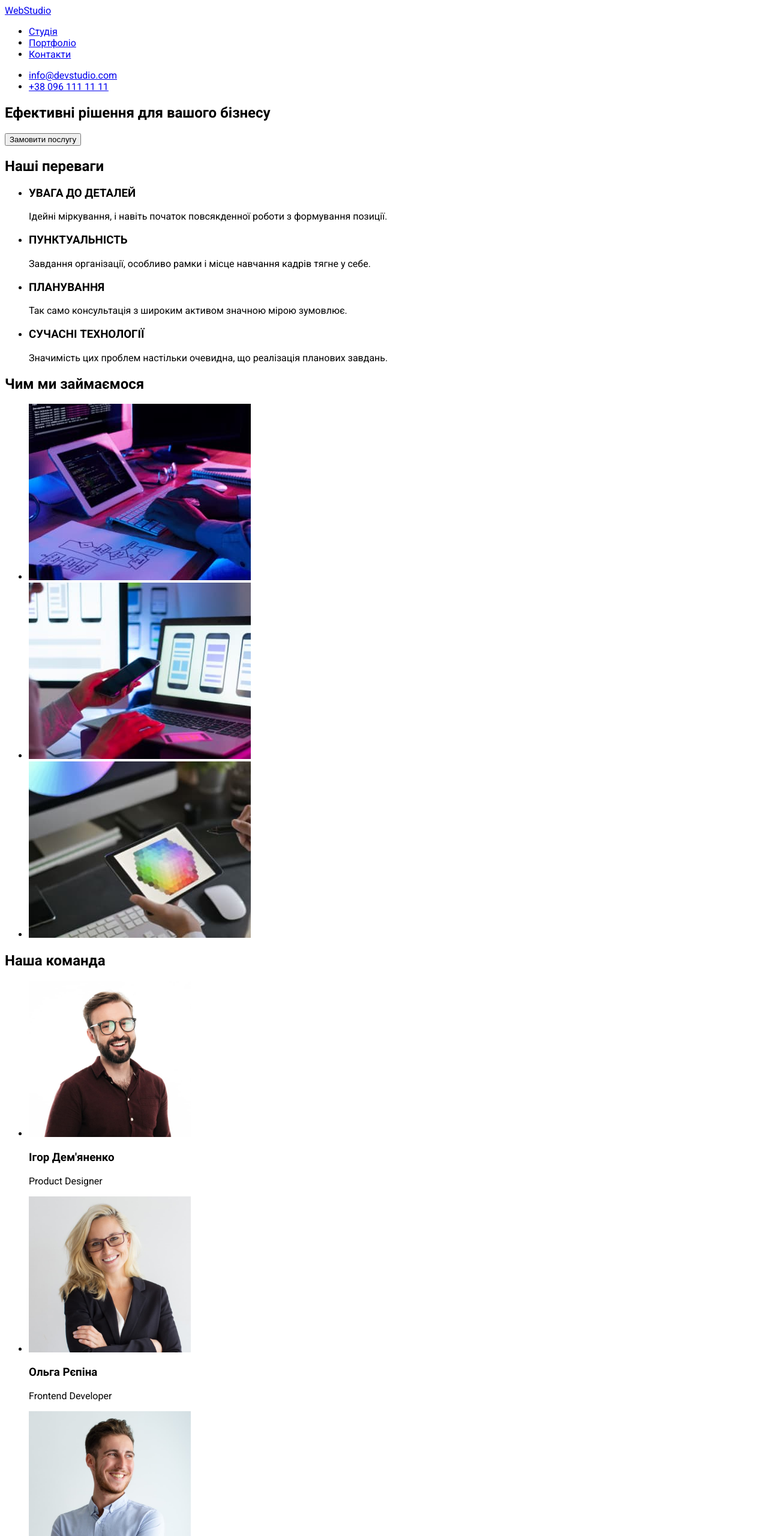
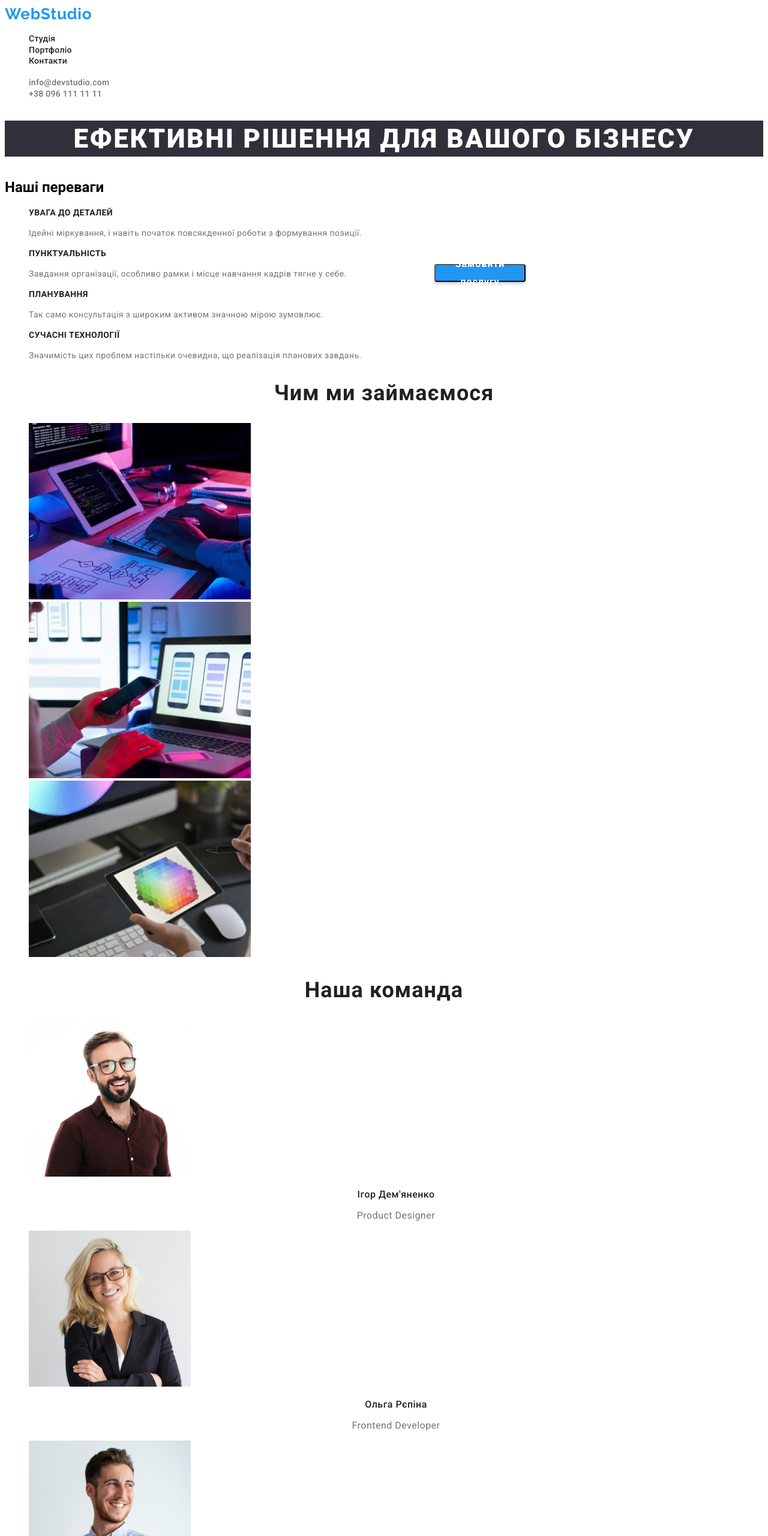
Before and after one commit to VitalinoOOO/goit-markup-hw-02, a plain HTML site: page index.html in a window 1280 px wide. Shown: the top 2560 px of the page at 60% size. Drawn offline with Linux system fonts and the light colour scheme; files whose address does not match are found by name.

Commit message:
css start

```diff
--- a/css/styles.css
+++ b/css/styles.css
@@ -1,3 +1,187 @@
 body {
     font-family: 'roboto';
 }
+.list {
+    list-style:none
+}
+.link {
+text-decoration: none
+}
+
+
+.header-logo {
+    font-family: 'Raleway';
+    font-weight: 700;
+    font-size: 26px;
+    line-height: 1.19;
+    letter-spacing: 0.03em;
+    color: #2196F3;
+}
+.header-item {
+    font-weight: 500;
+    font-size: 14px;
+    line-height: 1.33;
+    letter-spacing: 0.02em;
+    color: #212121;
+}
+.header-link {
+font-weight: 500;
+font-size: 14px;
+line-height: 16px;
+letter-spacing: 0.02em;
+color: #212121;
+}
+.header-link:hover,
+.header-link:focus
+{
+    color: #2196F3
+    ;
+}
+.mail{
+font-weight: 500;
+font-size: 14px;
+line-height: 16px;
+letter-spacing: 0.02em;
+color: #757575;
+}
+.tel{
+font-weight: 500;
+font-size: 14px;
+line-height: 16px;
+letter-spacing: 0.02em;
+color: #757575;
+}
+
+
+.mail:hover,
+.tel:hover,
+.mail:focus,
+.tel:focus
+{
+    color: #2196F3;
+}
+.title {
+font-weight: 900;
+font-size: 44px;
+line-height: 60px;
+text-align: center;
+letter-spacing: 0.06em;
+text-transform: uppercase;
+color: #FFFFFF;
+}
+.hero {
+    background-color: #2F303A;
+}
+.hero-btn {
+position: absolute;
+width: 152px;
+height: 30px;
+left: 724px;
+top: 440px;
+font-family: 'Roboto';
+font-style: normal;
+font-weight: 700;
+font-size: 16px;
+line-height: 30px;
+/* identical to box height, or 188% */
+display: flex;
+align-items: center;
+text-align: center;
+letter-spacing: 0.06em;
+color: #FFFFFF;
+background: #2196F3;
+box-shadow: 0px 4px 4px rgba(0, 0, 0, 0.15);
+border-radius: 4px;
+cursor: pointer;
+}
+.descr-title {
+font-weight: 700;
+font-size: 14px;
+line-height: 16px;
+letter-spacing: 0.03em;
+text-transform: uppercase;
+color: #212121;
+}
+.descr-p {
+    font-weight: 400;
+font-size: 14px;
+line-height: 24px;
+letter-spacing: 0.03em;
+color: #757575;
+}
+.pre-foter-title {
+font-weight: 700;
+font-size: 36px;
+line-height: 42px;
+text-align: center;
+letter-spacing: 0.03em;
+color: #212121;
+}
+.footer-title {
+font-weight: 700;
+font-size: 36px;
+line-height: 42px;
+text-align: center;
+letter-spacing: 0.03em;
+color: #212121;
+}
+.name {
+    font-weight: 500;
+font-size: 16px;
+line-height: 19px;
+text-align: center;
+letter-spacing: 0.03em;
+color: #212121;
+}
+.position {
+    font-weight: 400;
+font-size: 16px;
+line-height: 19px;
+text-align: center;
+letter-spacing: 0.03em;
+color: #757575;
+}
+.footer {
+    background-color: #2F303A;
+}
+.footer-logo {
+font-family: 'Raleway';
+font-style: normal;
+font-weight: 700;
+font-size: 26px;
+line-height: 31px;
+letter-spacing: 0.03em;
+color: #2196F3;
+}
+.footer-map {
+    font-weight: 400;
+    font-size: 14px;
+    line-height: 24px;
+    /* or 171% */
+
+    letter-spacing: 0.03em;
+
+    color: #FFFFFF;
+}
+.footer-mail {
+    font-weight: 400;
+font-size: 14px;
+line-height: 24px;
+letter-spacing: 0.03em;
+color: rgba(255, 255, 255, 0.6);
+}
+.footer-tel {
+    font-weight: 400;
+font-size: 14px;
+line-height: 24px;
+letter-spacing: 0.03em;
+color: rgba(255, 255, 255, 0.6);
+}
+.footer-map:hover,
+.footer-mail:hover,
+.footer-tel:hover,
+.footer-map:focus,
+.footer-mail:focus,
+.footer-tel:focus {
+    color: #2196F3;
+}
--- a/index.html
+++ b/index.html
@@ -11,87 +11,87 @@
     <link rel="stylesheet" href="./css/styles.css"/>
 </head>
 <body>
-    <header class="header">
-            <a href="#"  class="header-logo"> WebStudio </a>
+    <header class="header list">
+            <a href="#"  class="header-logo link"> WebStudio</a>
         <nav>
-        <ul class="header-list">
-            <li class="header-item"> <a class="header-link" href="#">Студія</a> </li>
-            <li class="header-item"> <a class="header-link" href="#">Портфоліо</a></li>
-            <li class="header-item">  <a class="header-link" href="#">Контакти</a></li>
+        <ul class="header-list list">
+            <li class="header-item"> <a class="header-link link" href="#">Студія</a> </li>
+            <li class="header-item"> <a class="header-link link" href="#">Портфоліо</a></li>
+            <li class="header-item">  <a class="header-link link" href="#">Контакти</a></li>
         </ul>
     </nav>
-    <ul>
-        <li><a href="mailto:info@devstudio.com">info@devstudio.com</a> </li>
-        <li><a href="tel:+380961111111">+38 096 111 11 11</a></li>
+    <ul class="header-contact list">
+        <li><a class="mail link" href="mailto:info@devstudio.com">info@devstudio.com</a> </li>
+        <li><a class="tel link" href="tel:+380961111111">+38 096 111 11 11</a></li>
     </ul>
     </header>
     <main>
-        <section>
-            <h1>Ефективні рішення для вашого бізнесу</h1>
-            <button type="button">Замовити послугу</button>
+        <section class="hero">
+            <h1 class="title">Ефективні рішення для вашого бізнесу</h1>
+            <button class="hero-btn" type="button">Замовити послугу</button>
         </section>
-        <section>
+        <section class="descr">
             <h2>Наші переваги</h2>
             <ul>
-                <li>
-              <h3>УВАГА ДО ДЕТАЛЕЙ</h3>
-              <p>Ідейні міркування, і навіть початок повсякденної роботи з формування позиції.</p>
+                <li class="list link">
+              <h3 class="descr-title">УВАГА ДО ДЕТАЛЕЙ</h3>
+              <p class="descr-p">Ідейні міркування, і навіть початок повсякденної роботи з формування позиції.</p>
             </li>
-            <li>
-              <h3>ПУНКТУАЛЬНІСТЬ</h3>
-              <p>Завдання організації, особливо рамки і місце навчання кадрів тягне у себе.</p>
+            <li class="list link">
+              <h3 class="descr-title">ПУНКТУАЛЬНІСТЬ</h3>
+              <p class="descr-p">Завдання організації, особливо рамки і місце навчання кадрів тягне у себе.</p>
             </li>
-            <li>
-              <h3>ПЛАНУВАННЯ</h3>
-              <p>Так само консультація з широким активом значною мірою зумовлює.</p>
+            <li class="list link">
+              <h3 class="descr-title">ПЛАНУВАННЯ</h3>
+              <p class="descr-p">Так само консультація з широким активом значною мірою зумовлює.</p>
             </li>
-            <li>
-              <h3>СУЧАСНІ ТЕХНОЛОГІЇ</h3>
-              <p>Значимість цих проблем настільки очевидна, що реалізація планових завдань.</p>
+            <li class="list link">
+              <h3 class="descr-title">СУЧАСНІ ТЕХНОЛОГІЇ</h3>
+              <p class="descr-p">Значимість цих проблем настільки очевидна, що реалізація планових завдань.</p>
             </li>
             </ul>
         </section>
-        <section>
-            <h2>Чим ми займаємося</h2>
+        <section class="pre-foter">
+            <h2 class="pre-foter-title">Чим ми займаємося</h2>
             <ul>
-            <li><img src="./images/box1.jpg" alt="kidiryem" width="370" height="294"></li>
-            <li><img src="./images/box2.jpg" alt="telephne" width="370" height="294"></li>
-            <li><img src="./images/box3.jpg" alt="planshiet" width="370" height="294"></li>
+            <li class="list link"><img src="./images/box1.jpg" alt="kidiryem" width="370" height="294"></li>
+            <li class="list link"><img src="./images/box2.jpg" alt="telephne" width="370" height="294"></li>
+            <li class="list link"><img src="./images/box3.jpg" alt="planshiet" width="370" height="294"></li>
         </ul>
         </section>
         <section>
-            <h2>Наша команда</h2>
+            <h2 class="footer-title">Наша команда</h2>
             <ul>
-                    <li>
+                    <li class="list link">
                 <img src="./images/team1.jpg" alt="Igor" width="270" height="260">
-                    <h3>Ігор Дем'яненко</h3>
-                    <p>Product Designer</p>
+                    <h3 class="name">Ігор Дем'яненко</h3>
+                    <p class="position">Product Designer</p>
             </li>
-            <li>
+            <li class="list link">
                 <img src="./images//team2.jpg" alt="Olga" width="270" height="260">
-                    <h3>Ольга Рєпіна</h3>
-                    <p>Frontend Developer</p>
+                    <h3 class="name">Ольга Рєпіна</h3>
+                    <p class="position">Frontend Developer</p>
             </li>
-            <li>
+            <li class="list link">
                 <img src="./images/team3.jpg" alt="Pecufist Mukola" width="270" height="260">
-                    <h3>Микола Тарасов</h3>
-                    <p>Marketing</p>
+                    <h3 class="name">Микола Тарасов</h3>
+                    <p class="position">Marketing</p>
             </li>
-            <li>
+            <li class="list link">
                 <img src="./images/team4.jpg" alt="Misha" width="270" height="260">
-                    <h3>Михайло Єрмаков</h3>
-                <p>UI Designer</p>
+                    <h3 class="name">Михайло Єрмаков</h3>
+                <p class="position">UI Designer</p>
             </li>
         </ul>
         </section>
     </main>
-    <footer>
-            <a href="#" > WebStudio </a>
+    <footer class="footer">
+            <a href="#" class="footer-logo link"> WebStudio </a>
         <address>
             <ul>
-         <li><a href="https://goo.gl/maps/8fq22aY5hBvUc9Kv6" target="_blank" rel="noopener noreferrer nofollow">м. Київ, пр-т Лесі Українки, 26 </a></li>
-         <li><a href="mailto:info@devstudio.com">info@devstudio.com</a></li>
-         <li><a href="tell:+380961111111">+38 096 111 11 11</a></li>
+         <li class="list link"><a class="footer-map" href="https://goo.gl/maps/8fq22aY5hBvUc9Kv6" target="_blank" rel="noopener noreferrer nofollow">м. Київ, пр-т Лесі Українки, 26 </a></li>
+         <li class="link list"><a class="footer-mail" href="mailto:info@devstudio.com">info@devstudio.com</a></li>
+         <li class="link list"><a class="footer-tel" href="tell:+380961111111">+38 096 111 11 11</a></li>
         </ul>
         </address>
     </footer>
```
